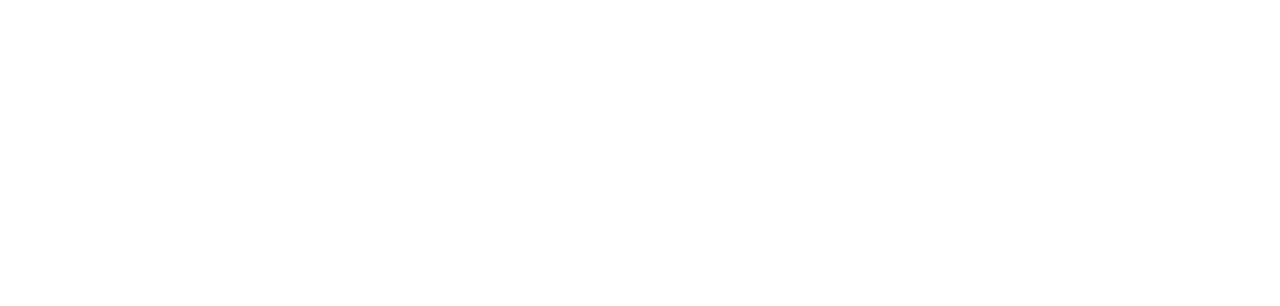
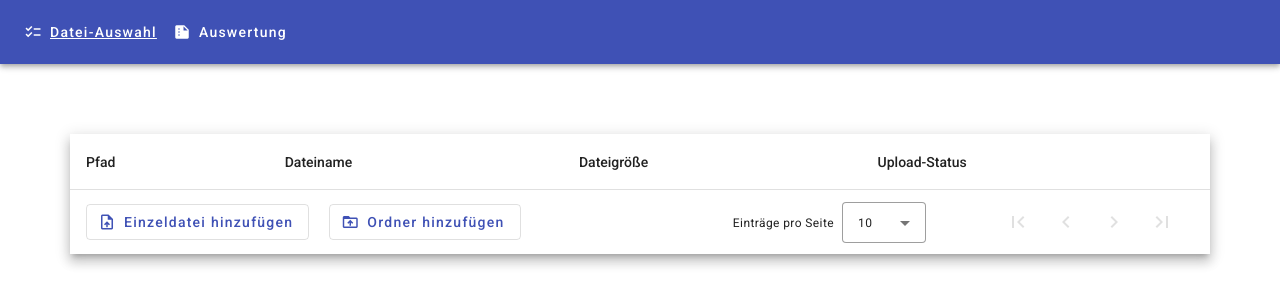
Before and after one commit to Landesarchiv-Thueringen/borg, an Angular app in the folder gui/: page /auswahl in a window 1280 px wide. Before the commit this address led to /. Shown: the top 306 px of the page. Built offline with nearby package versions, Linux system fonts and the light colour scheme.

Commit message:
borg feature complete

```diff
--- a/gui/src/app/app-routing.module.ts
+++ b/gui/src/app/app-routing.module.ts
@@ -12,7 +12,7 @@
     path: '',
     component: MainNavigationComponent,
     children: [
-      { path: '', component: FileUploadTableComponent },
+      { path: 'auswahl', component: FileUploadTableComponent },
       { path: 'auswertung', component: FileAnalysisTableComponent },
     ],
   },
--- a/gui/src/app/file-analysis/file-analysis-table/file-analysis-table.component.html
+++ b/gui/src/app/file-analysis/file-analysis-table/file-analysis-table.component.html
@@ -52,6 +52,10 @@
     </div>
 
     <mat-toolbar class ="table-toolbar">
+      <button mat-stroked-button (click)="clearToolResults()" color="primary">
+        <mat-icon>delete</mat-icon>
+        Auswertung leeren
+      </button>
       <span class="spacer"></span>
       <mat-paginator [pageSize]="10" [pageSizeOptions]="[5, 10, 15]" showFirstLastButtons></mat-paginator>
     </mat-toolbar>
--- a/gui/src/app/file-analysis/file-analysis-table/file-analysis-table.component.ts
+++ b/gui/src/app/file-analysis/file-analysis-table/file-analysis-table.component.ts
@@ -119,4 +119,8 @@
       console.error('file result not found');
     }
   }
+
+  clearToolResults(): void {
+    this.fileAnalysisService.clearFileResults();
+  }
 }
--- a/gui/src/app/file-analysis/file-analysis.service.ts
+++ b/gui/src/app/file-analysis/file-analysis.service.ts
@@ -137,6 +137,11 @@
     return this.fileResultsSubject.asObservable();
   }
 
+  clearFileResults(): void {
+    this.fileResults = [];
+    this.fileResultsSubject.next(this.fileResults);
+  }
+
   addFileUpload(
     fileName: string,
     relativePath: string,
--- a/gui/src/app/file-upload-table/file-upload-table.component.html
+++ b/gui/src/app/file-upload-table/file-upload-table.component.html
@@ -41,12 +41,12 @@
 
     <mat-toolbar class="table-toolbar">
       <input #fileInput type="file" (change)="addFile($event)">
-      <button mat-button (click)="fileInput.click()" color="primary">
+      <button mat-stroked-button (click)="fileInput.click()" color="primary">
         <mat-icon>upload_file</mat-icon>
         Einzeldatei hinzufügen
       </button>
       <input #folderInput type="file" (change)="addFolder($event)" webkitdirectory>
-      <button mat-button (click)="folderInput.click()" color="primary">
+      <button mat-stroked-button (click)="folderInput.click()" color="primary">
         <mat-icon>drive_folder_upload</mat-icon>
         Ordner hinzufügen
       </button>
--- a/gui/src/app/main-navigation/main-navigation.component.html
+++ b/gui/src/app/main-navigation/main-navigation.component.html
@@ -1,6 +1,6 @@
 <mat-toolbar class="mat-elevation-z4" color="primary">
   <mat-toolbar-row>
-      <button mat-button routerLink="" [routerLinkActive]="['active']">
+      <button mat-button routerLink="auswahl" [routerLinkActive]="['active']">
           <mat-icon>checklist</mat-icon>
           Datei-Auswahl
       </button>
```
